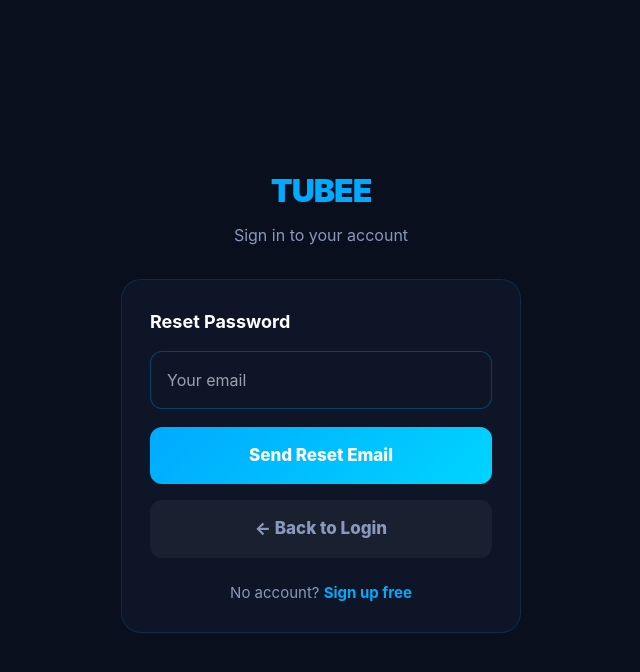
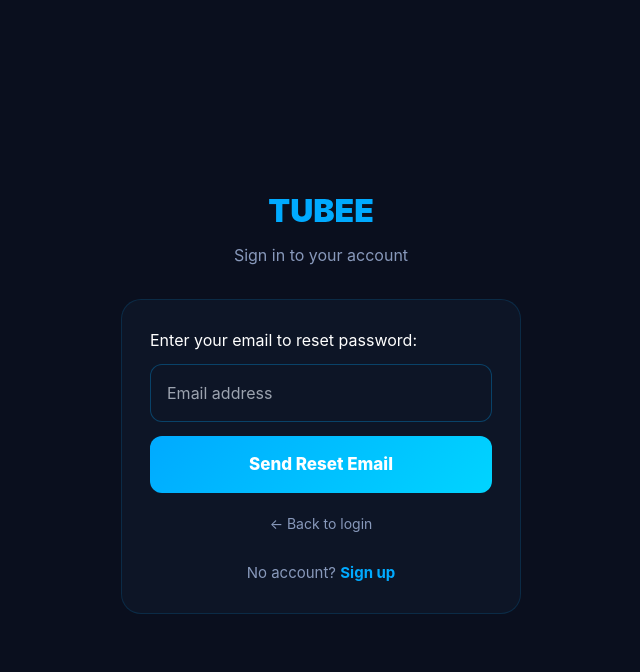
Before and after one commit to arriagoro/tubee, a Next.js app in the folder frontend/: page /auth/login in a window 1280 px wide. Both pictures are taken after a click on the button "Forgot password?". Shown: the top 672 px of the page, without its empty margins (319-959 px from the left). Built offline with nearby package versions, Linux system fonts and the light colour scheme.

Commit message:
fix: completely rewrite login - direct fetch, no Supabase SDK, works everywhere

```diff
--- a/frontend/src/app/auth/login/page.tsx
+++ b/frontend/src/app/auth/login/page.tsx
@@ -1,129 +1,119 @@
 'use client';
 import { useState } from 'react';
 import Link from 'next/link';
-import { supabase, isSupabaseConfigured } from '@/lib/supabase';
+
+const SUPABASE_URL = 'https://jorxyrqhjpffkgkjzrjr.supabase.co';
+const SUPABASE_ANON = 'eyJhbGciOiJIUzI1NiIsInR5cCI6IkpXVCJ9.eyJpc3MiOiJzdXBhYmFzZSIsInJlZiI6Impvcnh5cnFoanBmZmtna2p6cmpyIiwicm9sZSI6ImFub24iLCJpYXQiOjE3NzUzMDgyMTksImV4cCI6MjA5MDg4NDIxOX0.0FQUzEPNfFiQnMPfdFDdlBeIb6tm8o10cEAgnMXyUAU';
 
 export default function LoginPage() {
   const [email, setEmail] = useState('');
   const [password, setPassword] = useState('');
+  const [status, setStatus] = useState('');
   const [loading, setLoading] = useState(false);
-  const [error, setError] = useState('');
   const [showReset, setShowReset] = useState(false);
-  const [resetSent, setResetSent] = useState(false);
 
-  const doLogin = async () => {
-    if (!email || !password) { setError('Please enter email and password'); return; }
-    setError('');
+  async function handleLogin() {
+    if (!email || !password) { setStatus('Enter email and password'); return; }
     setLoading(true);
+    setStatus('Signing in...');
     try {
-      const { data, error: err } = await supabase.auth.signInWithPassword({ email: email.trim(), password });
-      if (err) {
-        setError('Wrong email or password. Try again.');
+      const res = await fetch(`${SUPABASE_URL}/auth/v1/token?grant_type=password`, {
+        method: 'POST',
+        headers: { 'apikey': SUPABASE_ANON, 'Content-Type': 'application/json' },
+        body: JSON.stringify({ email: email.trim(), password }),
+      });
+      const data = await res.json();
+      if (res.ok && data.access_token) {
+        // Store session
+        localStorage.setItem('sb-access-token', data.access_token);
+        localStorage.setItem('sb-refresh-token', data.refresh_token);
+        setStatus('Success! Redirecting...');
+        setTimeout(() => { window.location.href = '/editor'; }, 500);
+      } else {
+        setStatus('Wrong email or password. Try again.');
         setLoading(false);
-        return;
-      }
-      if (data?.user) {
-        // Small delay to ensure cookie is set before redirect
-        setTimeout(() => {
-          window.location.replace('https://tubee.itsthatseason.com/editor');
-        }, 500);
       }
     } catch {
-      setError('Something went wrong. Please try again.');
+      setStatus('Connection error. Try again.');
       setLoading(false);
     }
-  };
+  }
 
-  const doReset = async () => {
-    if (!email) { setError('Enter your email first'); return; }
-    setError('');
+  async function handleReset() {
+    if (!email) { setStatus('Enter your email first'); return; }
     setLoading(true);
-    const { error: err } = await supabase.auth.resetPasswordForEmail(email.trim(), {
-      redirectTo: 'https://tubee.itsthatseason.com/auth/reset-password'
+    const res = await fetch(`${SUPABASE_URL}/auth/v1/recover`, {
+      method: 'POST',
+      headers: { 'apikey': SUPABASE_ANON, 'Content-Type': 'application/json' },
+      body: JSON.stringify({ email: email.trim(), redirectTo: 'https://tubee.itsthatseason.com/auth/reset-password' }),
     });
     setLoading(false);
-    if (err) { setError(err.message); return; }
-    setResetSent(true);
-  };
+    if (res.ok) {
+      setStatus('Reset email sent! Check your inbox.');
+      setShowReset(false);
+    } else {
+      setStatus('Could not send reset email. Try again.');
+    }
+  }
 
-  const inp: React.CSSProperties = {
+  const s: React.CSSProperties = {
     width: '100%', padding: '16px', borderRadius: 12, marginBottom: 14,
     background: '#0D1526', border: '1px solid rgba(0,170,255,0.3)',
     color: '#fff', fontSize: 16, outline: 'none', boxSizing: 'border-box',
-    WebkitAppearance: 'none',
   };
 
-  const btn: React.CSSProperties = {
+  const b: React.CSSProperties = {
     width: '100%', padding: '16px', borderRadius: 12, border: 'none',
     background: 'linear-gradient(135deg, #00AAFF, #00D4FF)',
-    color: '#fff', fontWeight: 800, fontSize: 17,
-    cursor: 'pointer', marginTop: 4, WebkitAppearance: 'none',
-    touchAction: 'manipulation',
+    color: '#fff', fontWeight: 800, fontSize: 17, cursor: 'pointer',
+    touchAction: 'manipulation', userSelect: 'none',
   };
-
-  if (!isSupabaseConfigured) {
-    return (
-      <div style={{ minHeight: '100vh', background: '#0A0F1E', display: 'flex', alignItems: 'center', justifyContent: 'center', padding: 20 }}>
-        <div style={{ color: '#ff6b6b', textAlign: 'center' }}>
-          <p>Auth not configured. Contact support.</p>
-        </div>
-      </div>
-    );
-  }
 
   return (
     <div style={{ minHeight: '100vh', background: '#0A0F1E', display: 'flex', alignItems: 'center', justifyContent: 'center', padding: 20 }}>
       <div style={{ width: '100%', maxWidth: 400 }}>
         <div style={{ textAlign: 'center', marginBottom: 32 }}>
           <Link href="/" style={{ textDecoration: 'none' }}>
-            <h1 style={{ fontSize: 32, fontWeight: 900, color: '#00AAFF', margin: 0, letterSpacing: -1 }}>TUBEE</h1>
+            <h1 style={{ fontSize: 32, fontWeight: 900, color: '#00AAFF', margin: 0 }}>TUBEE</h1>
           </Link>
-          <p style={{ color: '#8899BB', marginTop: 8, fontSize: 16 }}>Sign in to your account</p>
+          <p style={{ color: '#8899BB', marginTop: 8 }}>Sign in to your account</p>
         </div>
-
         <div style={{ background: '#0D1526', borderRadius: 20, padding: 28, border: '1px solid rgba(0,170,255,0.15)' }}>
-          {error && (
-            <div style={{ background: 'rgba(255,80,80,0.15)', border: '1px solid #ff6b6b', borderRadius: 10, padding: '14px 16px', marginBottom: 18, color: '#ff8888', fontSize: 15 }}>
-              {error}
+          {status && (
+            <div style={{ background: status.includes('Success') || status.includes('sent') ? 'rgba(0,170,255,0.1)' : 'rgba(255,80,80,0.1)',
+              border: `1px solid ${status.includes('Success') || status.includes('sent') ? '#00AAFF' : '#ff6b6b'}`,
+              borderRadius: 10, padding: '12px 16px', marginBottom: 16,
+              color: status.includes('Success') || status.includes('sent') ? '#00AAFF' : '#ff8888', fontSize: 15 }}>
+              {status}
             </div>
           )}
-
-          {resetSent ? (
-            <div style={{ textAlign: 'center', padding: '20px 0' }}>
-              <div style={{ fontSize: 48, marginBottom: 12 }}>📧</div>
-              <h3 style={{ color: '#00AAFF', marginBottom: 8 }}>Reset Email Sent!</h3>
-              <p style={{ color: '#8899BB', fontSize: 14 }}>Check your inbox and spam folder.</p>
-              <button onClick={() => { setResetSent(false); setShowReset(false); }} style={{ ...btn, marginTop: 20, background: 'rgba(0,170,255,0.2)' }}>
-                ← Back to Login
+          {!showReset ? (
+            <>
+              <input style={s} type="email" placeholder="Email address" value={email}
+                onChange={e => setEmail(e.target.value)} autoCapitalize="none" autoCorrect="off" />
+              <input style={s} type="password" placeholder="Password" value={password}
+                onChange={e => setPassword(e.target.value)} onKeyDown={e => e.key === 'Enter' && handleLogin()} />
+              <button onClick={handleLogin} disabled={loading} style={{ ...b, opacity: loading ? 0.7 : 1, marginBottom: 12 }}>
+                {loading ? 'Signing in...' : 'Sign In →'}
               </button>
-            </div>
-          ) : showReset ? (
-            <div>
-              <p style={{ color: '#fff', fontWeight: 700, marginBottom: 16, fontSize: 18 }}>Reset Password</p>
-              <input style={inp} type="email" placeholder="Your email" value={email} onChange={e => setEmail(e.target.value)} />
-              <button onClick={doReset} disabled={loading} style={{ ...btn, marginBottom: 12 }}>
+              <button onClick={() => setShowReset(true)} style={{ background: 'none', border: 'none', color: '#00AAFF', cursor: 'pointer', fontSize: 14, width: '100%', padding: '8px 0' }}>
+                Forgot password?
+              </button>
+            </>
+          ) : (
+            <>
+              <p style={{ color: '#fff', marginBottom: 12 }}>Enter your email to reset password:</p>
+              <input style={s} type="email" placeholder="Email address" value={email} onChange={e => setEmail(e.target.value)} />
+              <button onClick={handleReset} disabled={loading} style={{ ...b, marginBottom: 12 }}>
                 {loading ? 'Sending...' : 'Send Reset Email'}
               </button>
-              <button onClick={() => setShowReset(false)} style={{ ...btn, background: 'rgba(255,255,255,0.05)', color: '#8899BB' }}>
-                ← Back to Login
+              <button onClick={() => setShowReset(false)} style={{ background: 'none', border: 'none', color: '#8899BB', cursor: 'pointer', fontSize: 14, width: '100%', padding: '8px 0' }}>
+                ← Back to login
               </button>
-            </div>
-          ) : (
-            <div>
-              <input style={inp} type="email" placeholder="Email address" value={email} onChange={e => setEmail(e.target.value)} autoCapitalize="none" autoCorrect="off" />
-              <input style={inp} type="password" placeholder="Password" value={password} onChange={e => setPassword(e.target.value)} />
-              <button onClick={() => { setShowReset(true); setError(''); }} style={{ background: 'none', border: 'none', color: '#00AAFF', cursor: 'pointer', fontSize: 14, marginBottom: 16, padding: 0, display: 'block' }}>
-                Forgot password?
-              </button>
-              <button onClick={doLogin} disabled={loading} style={{ ...btn, opacity: loading ? 0.7 : 1 }}>
-                {loading ? 'Signing in...' : 'Sign In →'}
-              </button>
-            </div>
+            </>
           )}
-
-          <div style={{ textAlign: 'center', marginTop: 24, color: '#8899BB', fontSize: 15 }}>
-            No account?{' '}
-            <Link href="/auth/signup" style={{ color: '#00AAFF', fontWeight: 700, textDecoration: 'none' }}>Sign up free</Link>
+          <div style={{ textAlign: 'center', marginTop: 20, color: '#8899BB', fontSize: 15 }}>
+            No account? <Link href="/auth/signup" style={{ color: '#00AAFF', fontWeight: 700, textDecoration: 'none' }}>Sign up</Link>
           </div>
         </div>
       </div>
```
